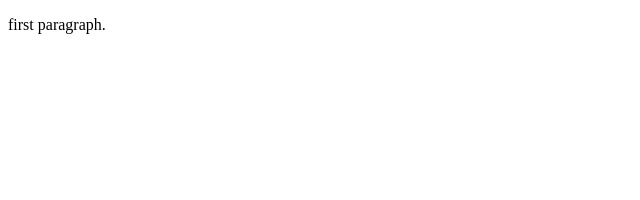
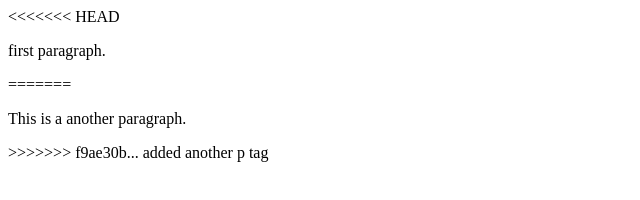
Before and after one commit to FlorenciaEspinosa/learning2-git, a plain HTML site: page index.html in a window 1280 px wide. Shown: the whole page, without its empty margins (0-640 px from the left). Drawn offline with Linux system fonts and the light colour scheme.

Commit message:
added another p tag

```diff
--- a/index.html
+++ b/index.html
@@ -4,6 +4,10 @@
 <title>HTML Tutorial</title>
 </head>
 <body>
+<<<<<<< HEAD
 <p>first paragraph.</p>
+=======
+	<p>This is a another paragraph.</p>
+>>>>>>> f9ae30b... added another p tag
 </body>
 </html>
```
